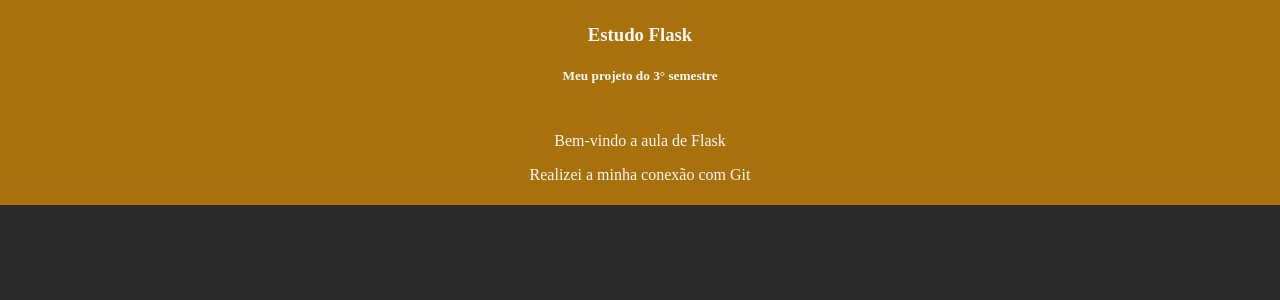
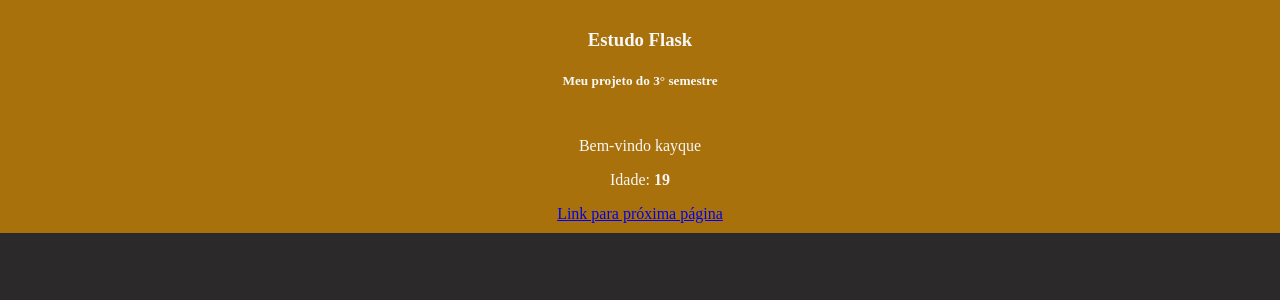
Before and after one commit to kayqueds/projeto_flask, a Flask app: page / in a window 1280 px wide. Shown: the top 300 px of the page. Run offline with Flask 3, Linux system fonts and the light colour scheme.

Commit message:
usando o url_for e levando pra página 2

```diff
--- a/app/static/estilo.css
+++ b/app/static/estilo.css
@@ -12,3 +12,33 @@
     padding: 5px;
 
 }
+@keyframes animar {
+    0% {
+        transform: rotate(0deg);
+    }
+    50% {
+        transform: rotate(180deg);
+    }
+    100% {
+        transform: rotate(360deg);
+    }
+}
+/* styles.css */
+.loading-spinner {
+    border: 8px solid purple;
+    border-right: 8px solid rgb(211, 36, 36);
+    animation-name: animar;
+    animation-duration: 3s;
+    animation-iteration-count: infinite;
+    border-radius: 50%;
+    height: 40px;
+    width: 40px;
+    background-color: rgb(43, 41, 41);
+    margin: auto;
+    margin-top: 20%;
+}
+
+.content {
+    display: none;
+
+}
--- /dev/null
+++ b/app/static/script.js
@@ -0,0 +1,11 @@
+// script.js
+document.addEventListener("DOMContentLoaded", function() {
+    var loadingSpinner = document.getElementById('loading-spinner');
+    var content = document.getElementById('content');
+
+    // Simula um tempo de carregamento
+    setTimeout(function() {
+        loadingSpinner.style.display = 'none';
+        content.style.display = 'block';
+    }, 2000); // 2 segundos de carregamento simulado
+});
--- a/app/templates/index.html
+++ b/app/templates/index.html
@@ -3,17 +3,26 @@
 <head>
     <meta charset="UTF-8">
     <meta name="viewport" content="width=device-width, initial-scale=1.0">
-    <title>Estudo Flask</title>
+    <title>Página inicial</title>
     <link rel="stylesheet" href="{{url_for('static', filename='estilo.css')}}">
 </head>
 <body>
+    <div id="loading-spinner" class="loading-spinner"></div>
+<div id="content" class="content" style="display:none;">
+
     <div>
         <h3>Estudo Flask</h3>
         <h5>Meu projeto do 3° semestre</h5>
     </div>
+
     <div>
-        <p>Bem-vindo a aula de Flask</p>
-        <p>Realizei a minha conexão com Git</p>
+        <p>Bem-vindo {{dados.usuario}}</p>
+        <p>Idade: <strong>{{dados.idade}}</strong></p>
+        <a href="{{url_for('novaPagina')}}">Link para próxima página</a>
     </div>
+</div>
+
+
+<script src="{{url_for('static', filename= 'script.js')}}"></script>
 </body>
 </html>
--- a/app/views.py
+++ b/app/views.py
@@ -3,4 +3,17 @@
 
 @app.route("/")
 def homePage():
-    return render_template("index.html")
+
+    usuario = 'kayque'
+    idade = 19
+    # criando um dicionário
+    dados = {
+        'usuario': usuario,
+        'idade': idade
+    }
+    return render_template("index.html", dados = dados)
+
+
+@app.route("/contatos")
+def novaPagina():
+    return "Página 2"
```
Also changed, not shown: anotacoes.txt (+14 -0 lines).
